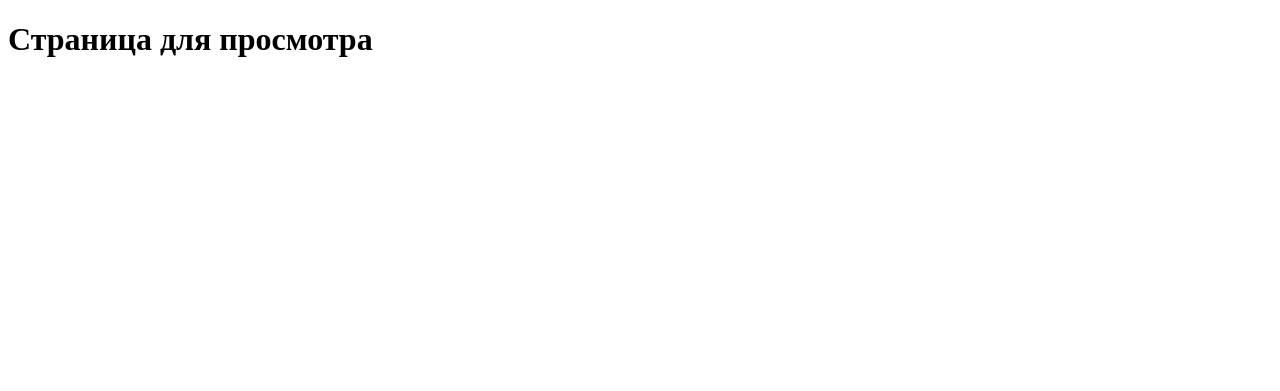
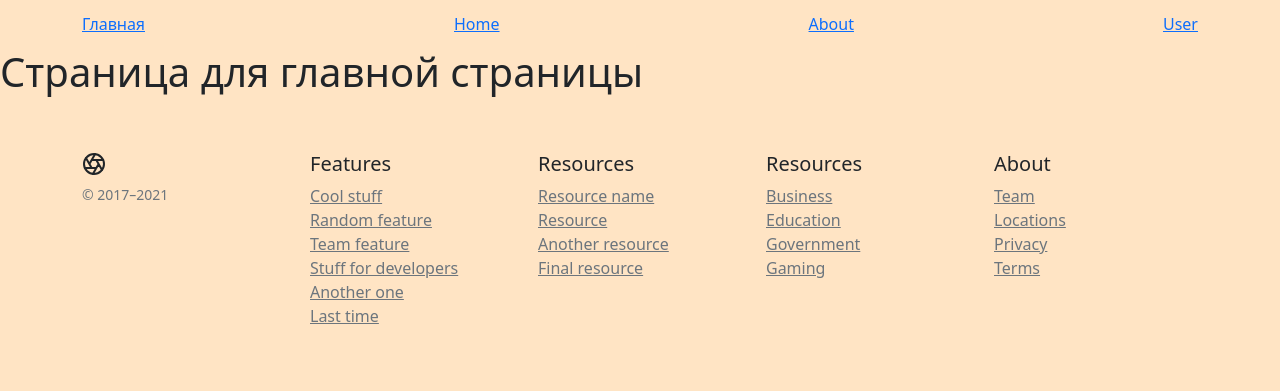
Before and after one commit to Tize99/Flask_blog, a Flask app: page / in a window 1280 px wide. Shown: the top 391 px of the page. Run offline with Flask 2, Linux system fonts and the light colour scheme.

Commit message:
new_style

```diff
--- a/app.py
+++ b/app.py
@@ -1,4 +1,4 @@
-from flask import Flask, render_template
+from flask import Flask, render_template, url_for
 
 app = Flask(__name__)
 
--- /dev/null
+++ b/static/css/main.css
@@ -0,0 +1,3 @@
+body {
+background: bisque;
+}
--- a/templates/base.html
+++ b/templates/base.html
@@ -2,17 +2,65 @@
 <html lang="en">
 <head>
     <meta charset="UTF-8">
+    <link rel="stylesheet" href="https://cdn.jsdelivr.net/npm/bootstrap@5.2.0/dist/css/bootstrap.min.css">
+    <link rel="stylesheet" href="{{ url_for('static', filename='css/main.css') }}">
     <title>{% block title %}{% endblock %}</title>
 </head>
 <body>
 <header class="site-header sticky-top py-1">
   <nav class="container d-flex flex-column flex-md-row justify-content-between">
-    <a class="py-2 d-none d-md-inline-block" href="/">Home</a>
+    <a class="py-2 d-none d-md-inline-block" href="/">Главная</a>
+    <a class="py-2 d-none d-md-inline-block" href="/home">Home</a>
     <a class="py-2 d-none d-md-inline-block" href="/about">About</a>
     <a class="py-2 d-none d-md-inline-block" href="/user/<string:name>/<int:id>">User</a>
   </nav>
 </header>
 {% block body %}{% endblock %}
-
+<footer class="container py-5">
+  <div class="row">
+    <div class="col-12 col-md">
+      <svg xmlns="http://www.w3.org/2000/svg" width="24" height="24" fill="none" stroke="currentColor" stroke-linecap="round" stroke-linejoin="round" stroke-width="2" class="d-block mb-2" role="img" viewBox="0 0 24 24"><title>Product</title><circle cx="12" cy="12" r="10"></circle><path d="M14.31 8l5.74 9.94M9.69 8h11.48M7.38 12l5.74-9.94M9.69 16L3.95 6.06M14.31 16H2.83m13.79-4l-5.74 9.94"></path></svg>
+      <small class="d-block mb-3 text-muted">© 2017–2021</small>
+    </div>
+    <div class="col-6 col-md">
+      <h5>Features</h5>
+      <ul class="list-unstyled text-small">
+        <li><a class="link-secondary" href="#">Cool stuff</a></li>
+        <li><a class="link-secondary" href="#">Random feature</a></li>
+        <li><a class="link-secondary" href="#">Team feature</a></li>
+        <li><a class="link-secondary" href="#">Stuff for developers</a></li>
+        <li><a class="link-secondary" href="#">Another one</a></li>
+        <li><a class="link-secondary" href="#">Last time</a></li>
+      </ul>
+    </div>
+    <div class="col-6 col-md">
+      <h5>Resources</h5>
+      <ul class="list-unstyled text-small">
+        <li><a class="link-secondary" href="#">Resource name</a></li>
+        <li><a class="link-secondary" href="#">Resource</a></li>
+        <li><a class="link-secondary" href="#">Another resource</a></li>
+        <li><a class="link-secondary" href="#">Final resource</a></li>
+      </ul>
+    </div>
+    <div class="col-6 col-md">
+      <h5>Resources</h5>
+      <ul class="list-unstyled text-small">
+        <li><a class="link-secondary" href="#">Business</a></li>
+        <li><a class="link-secondary" href="#">Education</a></li>
+        <li><a class="link-secondary" href="#">Government</a></li>
+        <li><a class="link-secondary" href="#">Gaming</a></li>
+      </ul>
+    </div>
+    <div class="col-6 col-md">
+      <h5>About</h5>
+      <ul class="list-unstyled text-small">
+        <li><a class="link-secondary" href="#">Team</a></li>
+        <li><a class="link-secondary" href="#">Locations</a></li>
+        <li><a class="link-secondary" href="#">Privacy</a></li>
+        <li><a class="link-secondary" href="#">Terms</a></li>
+      </ul>
+    </div>
+  </div>
+</footer>
 </body>
 </html>
--- a/templates/index.html
+++ b/templates/index.html
@@ -1,10 +1,11 @@
-<!DOCTYPE html>
-<html lang="en">
-<head>
-    <meta charset="UTF-8">
-    <title>Страница</title>
-</head>
-<body>
-<h1>Страница для просмотра</h1>
-</body>
-</html>
+{% extends 'base.html' %}
+
+
+{% block title %}
+Главная страница
+{% endblock %}
+
+
+{% block body %}
+<h1>Страница для главной страницы</h1>
+{% endblock %}
```
Also changed, not shown: templates/about.html (+10 -10 lines).
